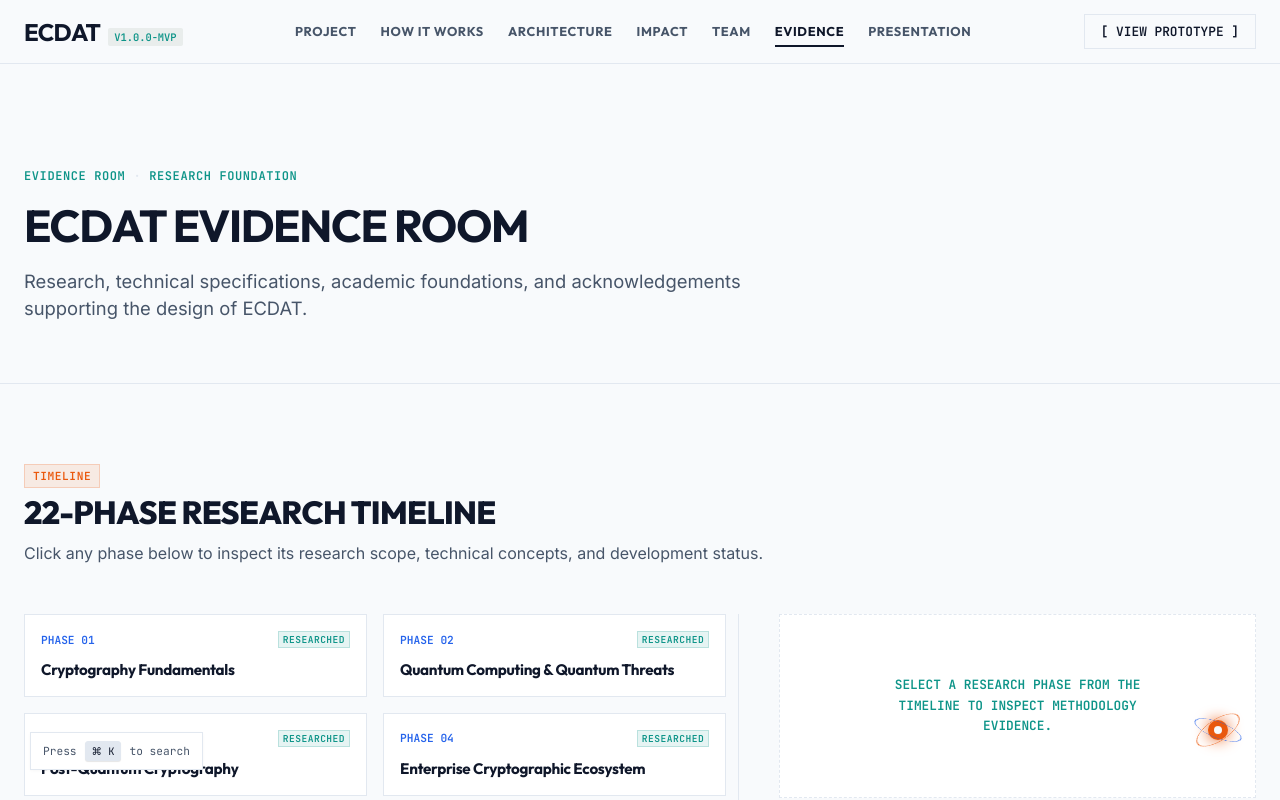
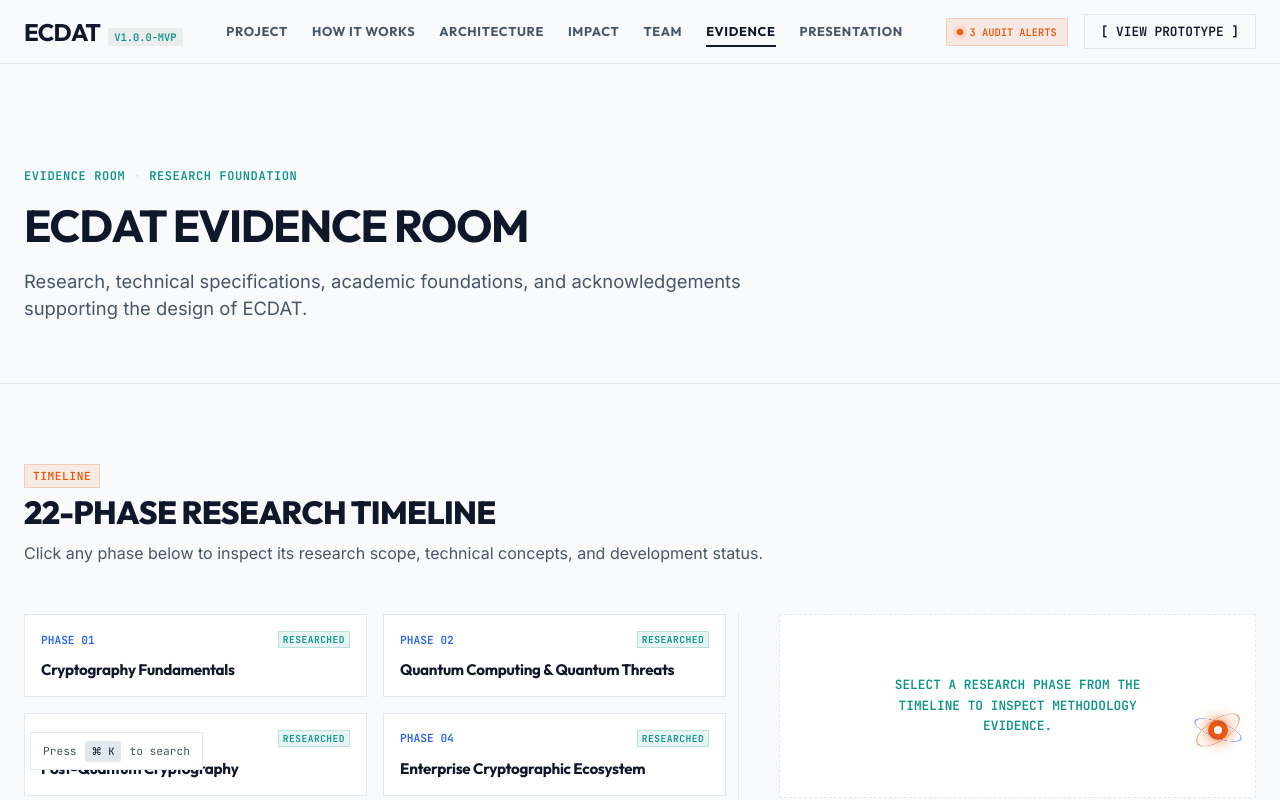
Before and after one commit to heyakhilnair/SIH-ECDTA-Team-LatentManifold, a Next.js app: page /evidence in a window 1280 px wide. Shown: the top 800 px of the page. Built offline with nearby package versions, Linux system fonts and the light colour scheme.

Commit message:
feat: implement clipboard copy helpers and live compliance status navbar badge

```diff
--- a/src/app/globals.css
+++ b/src/app/globals.css
@@ -344,3 +344,21 @@ code, pre, .technical-label {
 [class*="pipelineSvg"] [class*="svgCore"] text {
   fill: #FFFFFF !important;
 }
+
+/* Clipboard Copy Button Utility */
+[class*="copyTextBtn"] {
+  font-family: var(--font-mono) !important;
+  font-size: 0.65rem !important;
+  font-weight: 700 !important;
+  background: transparent !important;
+  border: none !important;
+  color: var(--color-accent) !important;
+  cursor: pointer !important;
+  padding: 0 !important;
+  transition: var(--transition-fast) !important;
+}
+
+[class*="copyTextBtn"]:hover {
+  color: var(--color-primary) !important;
+  text-decoration: underline !important;
+}
--- a/src/components/Navbar.module.css
+++ b/src/components/Navbar.module.css
@@ -117,3 +117,33 @@
     padding: 0 16px;
   }
 }
+
+.statusBadge {
+  display: inline-flex;
+  align-items: center;
+  gap: 6px;
+  font-family: var(--font-mono);
+  font-size: 0.65rem;
+  font-weight: 700;
+  color: var(--color-warning);
+  background-color: rgba(234, 88, 12, 0.1);
+  border: 1px solid rgba(234, 88, 12, 0.2);
+  padding: 6px 10px;
+  margin-right: 16px;
+  border-radius: 2px;
+  transition: var(--transition-fast);
+}
+
+.statusBadge:hover {
+  background-color: rgba(234, 88, 12, 0.2);
+  box-shadow: 0 0 8px rgba(234, 88, 12, 0.2);
+}
+
+.glowingDot {
+  width: 6px;
+  height: 6px;
+  background-color: var(--color-warning);
+  border-radius: 50%;
+  box-shadow: 0 0 6px var(--color-warning);
+  animation: pulseDot 2s infinite ease-in-out;
+}
--- a/src/components/Navbar.tsx
+++ b/src/components/Navbar.tsx
@@ -51,6 +51,15 @@ export default function Navbar() {
         </div>
 
         <div className={styles.actionGroup}>
+          <span
+            className={styles.statusBadge}
+            onClick={() => window.dispatchEvent(new Event("trigger-quby-speech"))}
+            style={{ cursor: "pointer" }}
+            title="Click to audit active posture alerts"
+          >
+            <span className={styles.glowingDot}></span>
+            3 AUDIT ALERTS
+          </span>
           <Link href="/prototype" className={styles.actionBtn}>
             [ VIEW PROTOTYPE ]
           </Link>
```
Also changed, not shown: src/app/page.tsx (+34 -3 lines), src/app/prototype/page.tsx (+17 -1 lines).
